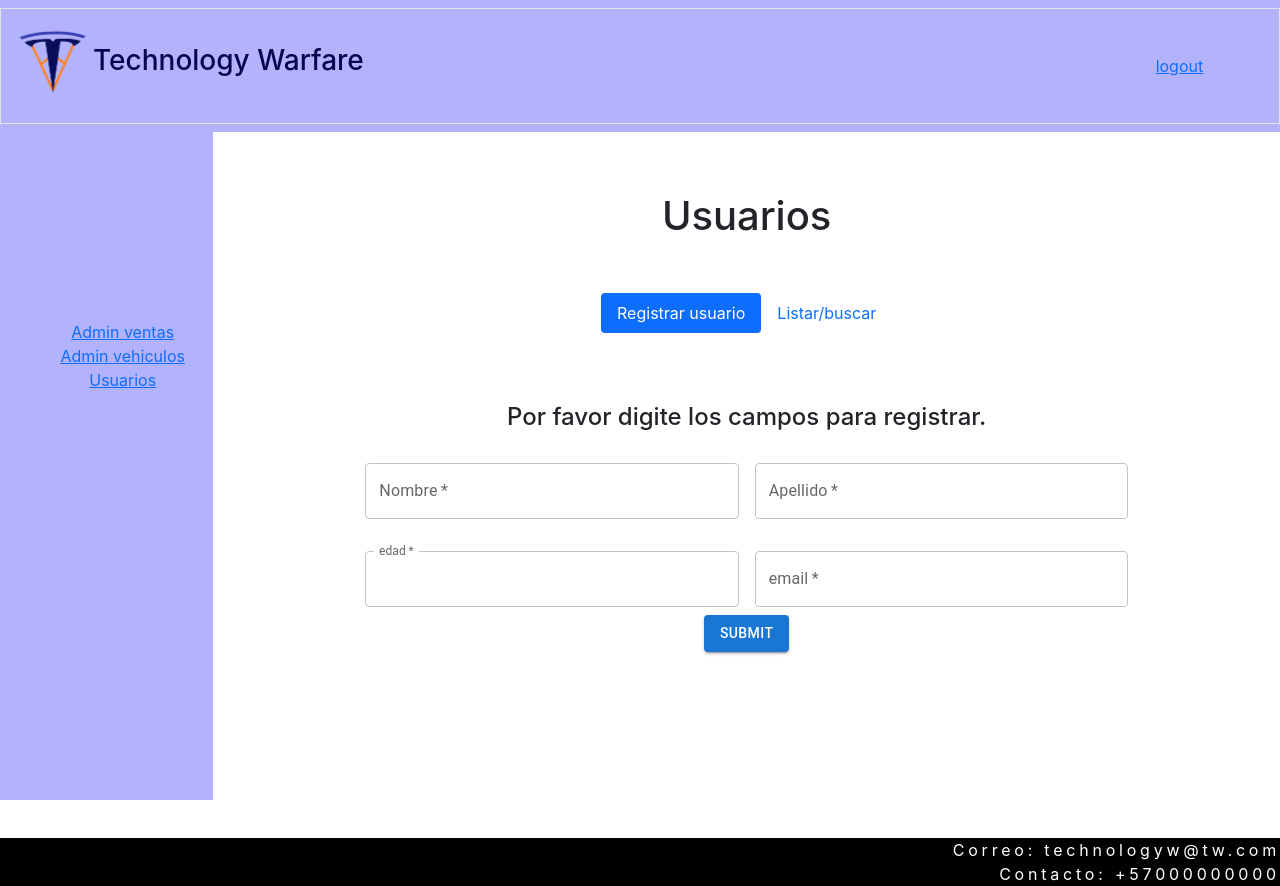
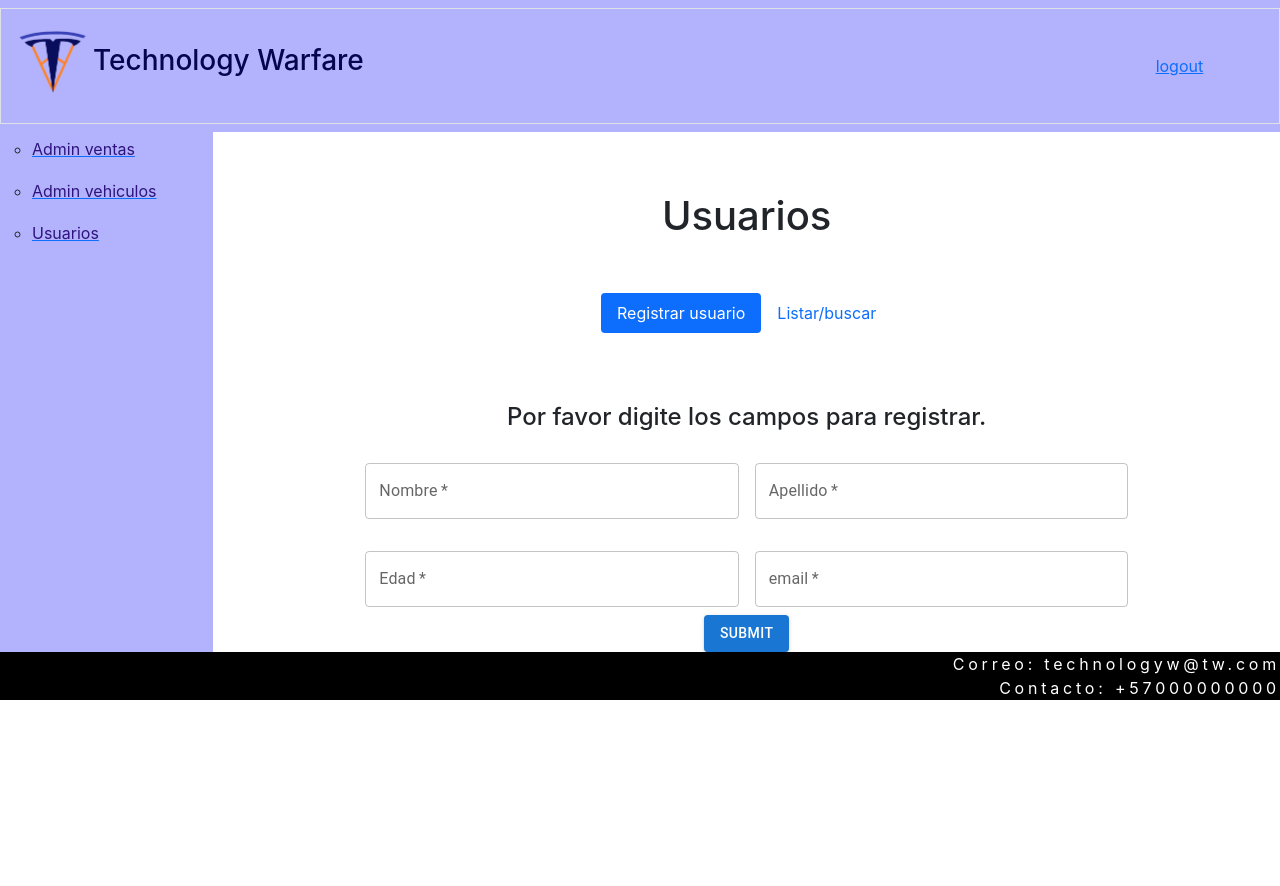
Before and after one commit to Technology-Warfare/Project-ciclo3, a React (Create React App) app in the folder tesla/: page /dashboard/usuarios in a window 1280 px wide. After the commit the page ends 800 px from the top, so only its background shows below. Built offline with nearby package versions, Linux system fonts and the light colour scheme.

Commit message:
hacer el sidebar que ocupe todo el height, ordenar los datos dentro de él, quitarle un margin al footer y comentar cosas no utilizadas en registrar venta y usuario para evitar warnings

```diff
--- a/tesla/src/Pages/styles/footer.css
+++ b/tesla/src/Pages/styles/footer.css
@@ -4,5 +4,4 @@
     letter-spacing: 0.1cm;
     background-color: black;
     color: white;
-    margin-top: 3%;
   }
--- a/tesla/src/Pages/styles/sidebar.css
+++ b/tesla/src/Pages/styles/sidebar.css
@@ -1,11 +1,24 @@
 .sidebar{
     width: 20%;
-    height: 100vh;
-    padding-top: 25%;
+    padding-top: 10%;
     text-align: center;
     background-color: rgb(179, 179, 253);
+    height: inherit;
 }
 
 ul{
-    list-style: none;
+    list-style:circle;
+    padding-left: 15%;
+    text-align: left;
 }
+
+.liu:hover{
+    color: black;
+    font-size: 20px;
+}
+
+.liu{
+    padding-top: 5%;
+    padding-bottom: 5%;
+    color: rgb(47, 19, 126);
+}
--- a/tesla/src/Pages/styles/ventas.css
+++ b/tesla/src/Pages/styles/ventas.css
@@ -1,5 +1,6 @@
 .content-ventas{
     margin-left: 2%;
     margin-top: 15%;
+    padding-bottom: 3%;
     width: 76%;
 }
--- a/tesla/src/components/Admv.js
+++ b/tesla/src/components/Admv.js
@@ -1,10 +1,10 @@
 import React from 'react'
-import { Link } from 'react-router-dom'
+// import { Link } from 'react-router-dom'
 
 import '../Pages/styles/admv.css';
 import '../components/ListarVenta.js';
 
-import modelS from "../Pages/img/ModelS/models.jpg";
+// import modelS from "../Pages/img/ModelS/models.jpg";
 import ListarVenta from '../components/ListarVenta.js';
 import RegistrarVenta from './RegistrarVenta';
 const admv = () => {
--- a/tesla/src/components/RegistrarUsuario.js
+++ b/tesla/src/components/RegistrarUsuario.js
@@ -47,11 +47,10 @@ const RegistrarUsuario = () => {
                             <TextField
                                 required
                                 id="outlined-number"
-                                label="edad"
+                                label="Edad"
                                 type="number"
-                                InputLabelProps={{
-                                    shrink: true,
-                                }}
+                                min='18'
+                                InputProps={{ inputProps: { min: 18} }}
                             />
 
                             <TextField
--- a/tesla/src/components/RegistrarVenta.js
+++ b/tesla/src/components/RegistrarVenta.js
@@ -1,5 +1,5 @@
 import React from 'react'
-import { Link } from 'react-router-dom'
+// import { Link } from 'react-router-dom'
 
 import '../Pages/styles/admv.css';
 
--- a/tesla/src/components/Sidebar.js
+++ b/tesla/src/components/Sidebar.js
@@ -7,13 +7,13 @@ const Sidebar = () => {
         <div className="sidebar">
             <ul>
                 <li>
-                    <Link to="/dashboard/ventas">Admin ventas</Link>
+                    <Link to="/dashboard/ventas"><div className='liu'>Admin ventas</div></Link>
                 </li>
                 <li>
-                    <Link to="/dashboard/vehiculos">Admin vehiculos</Link>
+                    <Link to="/dashboard/vehiculos"><div className='liu'>Admin vehiculos</div></Link>
                 </li>
                 <li>
-                    <Link to="/dashboard/usuarios">Usuarios</Link>
+                    <Link to="/dashboard/usuarios"><div className='liu'>Usuarios</div></Link>
                 </li>
             </ul>
         </div>
```
